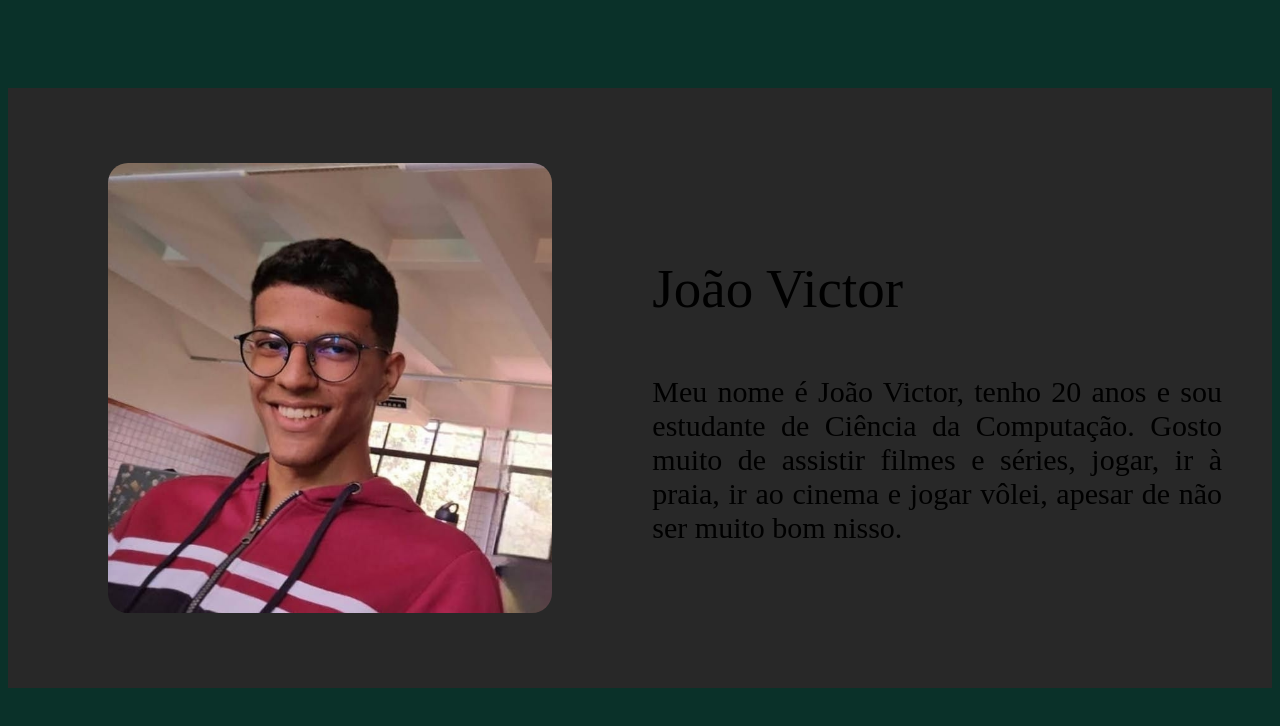
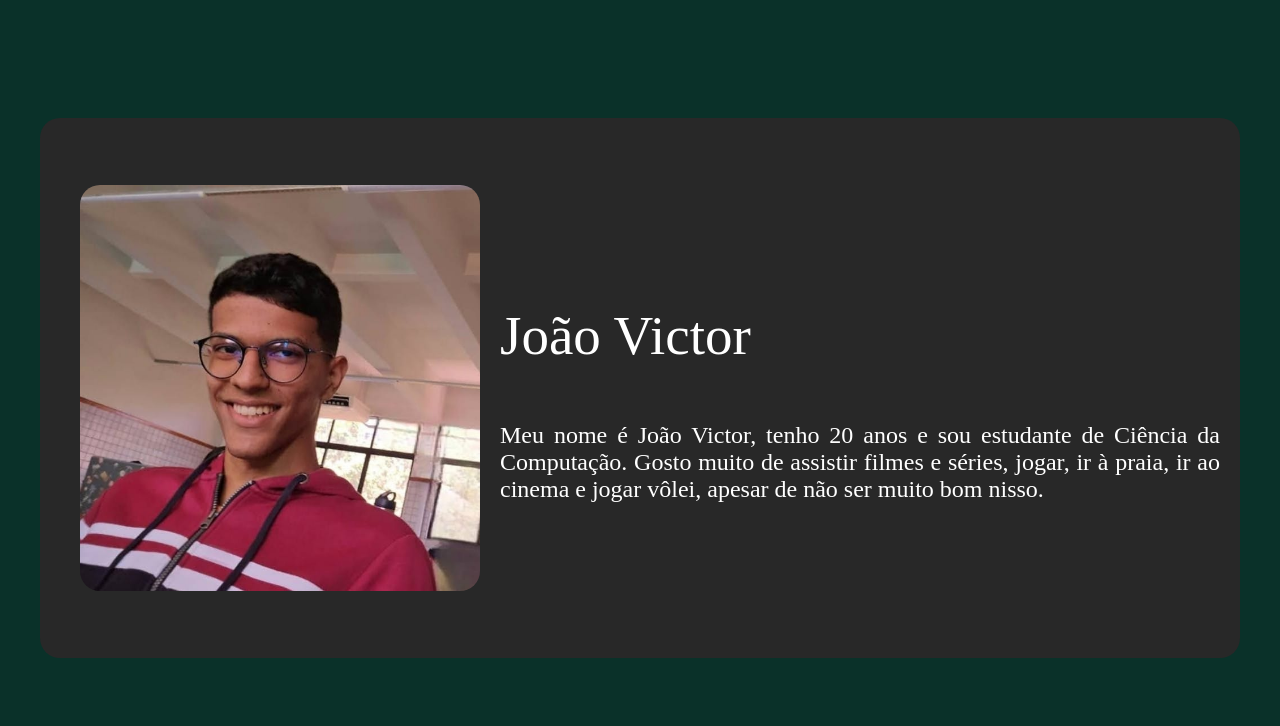
Before and after one commit to joao0cb/PWM, a Next.js app in the folder bio/: page / in a window 1280 px wide. Shown: the top 726 px of the page. Built offline with nearby package versions, Linux system fonts and the light colour scheme.

Commit message:
final css

```diff
--- a/bio/app/globals.css
+++ b/bio/app/globals.css
@@ -3,7 +3,9 @@ body {
   display: flex;
   justify-content: center;
   align-items: center;
-  height: 95vh;
+  min-height: 87vh;
+  margin: 0;
+  padding: 40px;
 }
 
 .fundo {
@@ -11,25 +13,29 @@ body {
   background-color: #282828;
   justify-content: center;
   align-items: center;
-  width: 1400px;
-  height: 600px;
+  width: 100%;
+  max-width: 1400px;
+  min-height: 500px;
+  border-radius: 20px;
+  padding: 20px;
+  color: white;
 }
 
 .foto {
-  width: 450px;
-  height: 450px;
+  width: 100%;
+  max-width: 400px;
+  height: auto;
   border-radius: 20px;
-  margin: 100px;
+  margin: 20px;
 }
 
 .nome {
-  font-size: 55px;
+  font-size: clamp(30px, 5vw, 55px);
 }
 
 .bio {
   display: flex;
-  margin-right: 50px;
-  font-size: 30px;
+  font-size: clamp(16px, 2vw, 24px);
   text-align: justify;
 }
 
```
